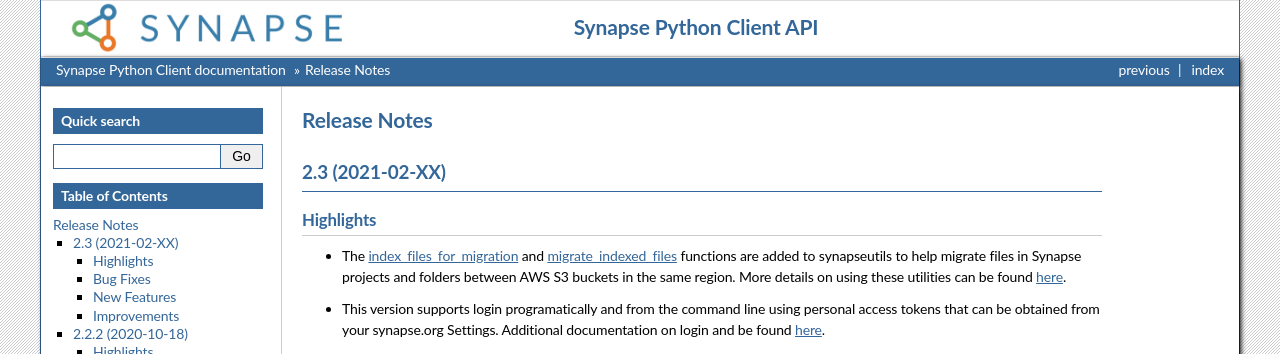
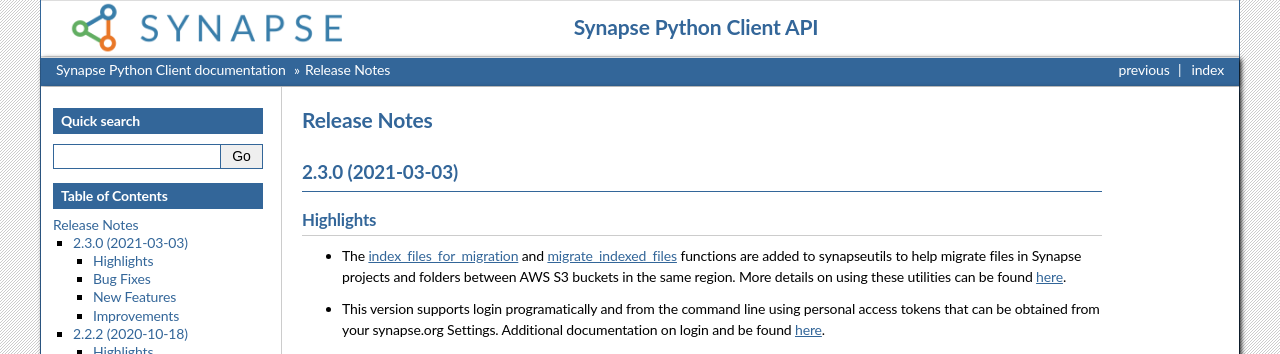
Before and after one commit to Sage-Bionetworks/synapsePythonClient, a Sphinx documentation site: the page built from docs/news.rst, in a window 1280 px wide and 900 px high. Shown: the top 354 px of the window. Built offline with Sphinx 7.4.7, drawn with Linux system fonts in a browser that asks for light colours; the version number could not be read and is left out.

Commit message:
update release date

```diff
--- a/docs/news.rst
+++ b/docs/news.rst
@@ -2,7 +2,7 @@
 Release Notes
 =============
 
-2.3 (2021-02-XX)
+2.3.0 (2021-03-03)
 ================
 
 Highlights
```
